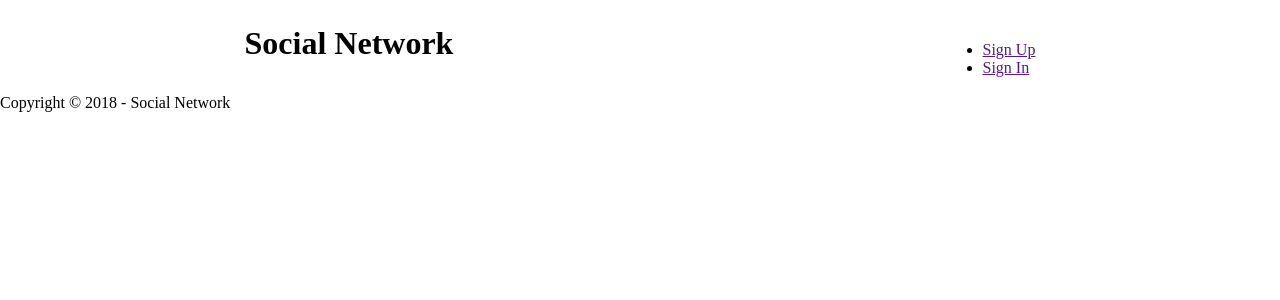
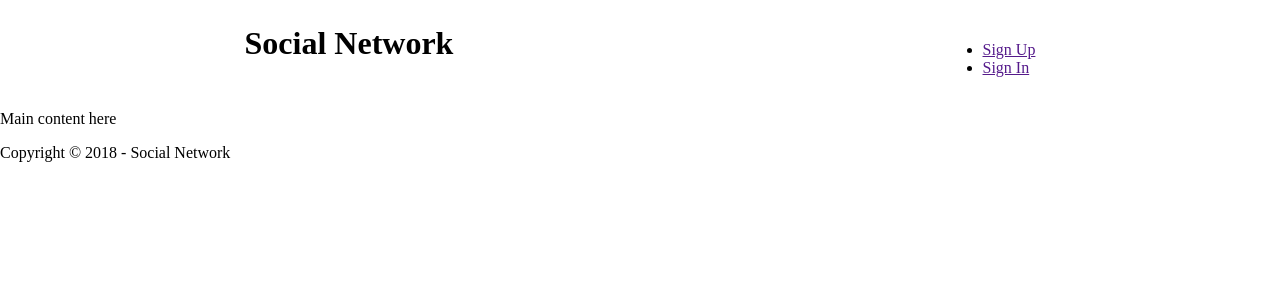
Before and after one commit to TheRealCaptainAwesome/LEGACY_social_network, a React (Create React App) app in the folder client/: page / in a window 1280 px wide. Shown: the top 300 px of the page. Built offline with nearby package versions, Linux system fonts and the light colour scheme.

Commit message:
Created main container

```diff
--- a/client/src/App.js
+++ b/client/src/App.js
@@ -4,12 +4,14 @@ import "./App.css";
 // Import containers
 import Navbar from "./components/containers/navbar/Navbar";
 import Footer from "./components/containers/footer/Footer";
+import Main from "./components/containers/main/Main";
 
 class App extends Component {
   render() {
     return (
       <div>
         <Navbar />
+        <Main />
         <Footer />
       </div>
     );
--- /dev/null
+++ b/client/src/components/containers/main/Main.js
@@ -0,0 +1,11 @@
+import React, { Component } from "react";
+
+export default class Main extends Component {
+  render() {
+    return (
+      <main>
+        <p>Main content here</p>
+      </main>
+    );
+  }
+}
```
Also changed, not shown: client/src/components/containers/main/Main.css (added).
